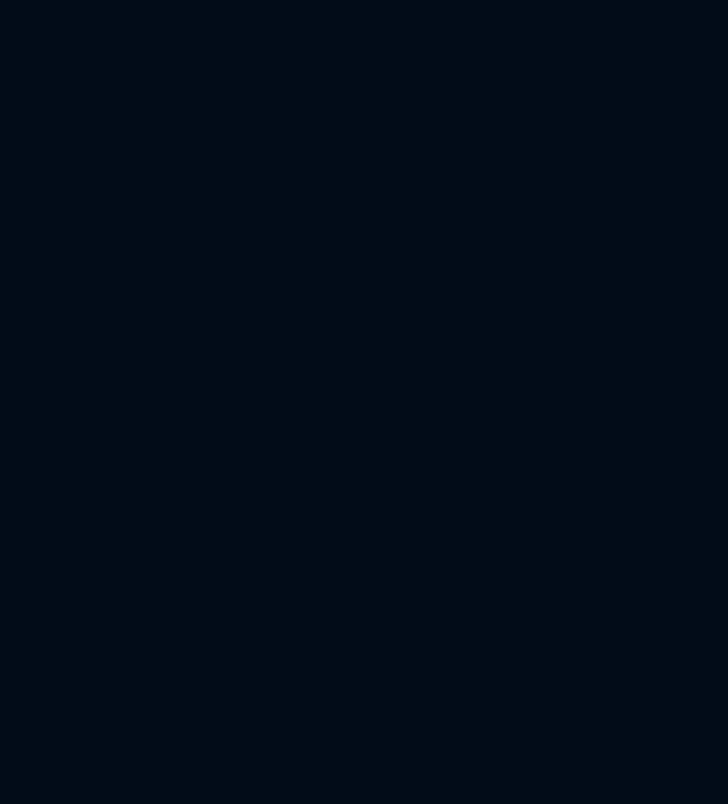
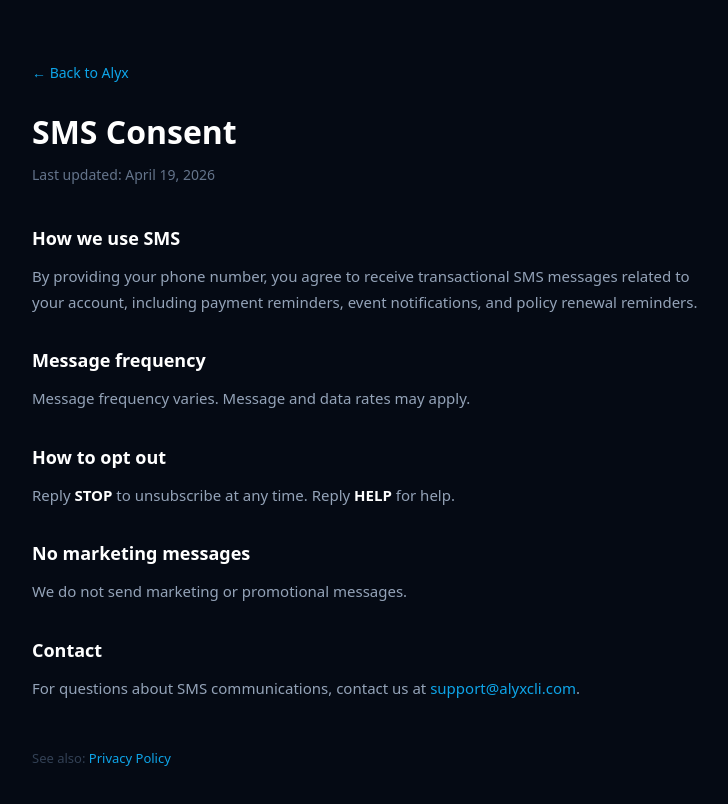
Before and after one commit to josea17m/alyx-landing, a React (Vite) app: page /sms-consent in a window 1280 px wide. Before the commit this address had no page. Shown: the top 804 px of the page, without its empty margins (272-1000 px from the left). Built offline with nearby package versions, Linux system fonts and the light colour scheme.

Commit message:
feat: add /sms-consent page for Twilio SMS compliance

```diff
--- a/src/App.jsx
+++ b/src/App.jsx
@@ -3,6 +3,7 @@
 import GetStarted from './components/GetStarted'
 import Privacy from './components/Privacy'
 import DeleteAccount from './components/DeleteAccount'
+import SmsConsent from './components/SmsConsent'
 
 export default function App() {
   return (
@@ -12,6 +13,7 @@
         <Route path="/get-started" element={<GetStarted />} />
         <Route path="/privacy" element={<Privacy />} />
         <Route path="/delete-account" element={<DeleteAccount />} />
+        <Route path="/sms-consent" element={<SmsConsent />} />
       </Routes>
     </BrowserRouter>
   )
--- /dev/null
+++ b/src/components/SmsConsent.jsx
@@ -0,0 +1,67 @@
+export default function SmsConsent() {
+  return (
+    <div style={{ background: '#050a14', minHeight: '100vh', color: '#e2e8f0', fontFamily: 'system-ui, sans-serif' }}>
+      <div style={{ maxWidth: '720px', margin: '0 auto', padding: '60px 24px' }}>
+
+        <a href="/" style={{ color: '#0ea5e9', fontSize: '14px', textDecoration: 'none' }}>← Back to Alyx</a>
+
+        <h1 style={{ fontSize: '32px', fontWeight: '700', color: '#fff', marginTop: '24px', marginBottom: '8px' }}>
+          SMS Consent
+        </h1>
+        <p style={{ color: '#64748b', fontSize: '14px', marginBottom: '40px' }}>
+          Last updated: April 19, 2026
+        </p>
+
+        <Section title="How we use SMS">
+          <p>
+            By providing your phone number, you agree to receive transactional SMS messages
+            related to your account, including payment reminders, event notifications, and
+            policy renewal reminders.
+          </p>
+        </Section>
+
+        <Section title="Message frequency">
+          <p>Message frequency varies. Message and data rates may apply.</p>
+        </Section>
+
+        <Section title="How to opt out">
+          <p>
+            Reply <strong style={{ color: '#fff' }}>STOP</strong> to unsubscribe at any time.
+            Reply <strong style={{ color: '#fff' }}>HELP</strong> for help.
+          </p>
+        </Section>
+
+        <Section title="No marketing messages">
+          <p>We do not send marketing or promotional messages.</p>
+        </Section>
+
+        <Section title="Contact">
+          <p>
+            For questions about SMS communications, contact us at{' '}
+            <a href="mailto:support@alyxcli.com" style={link}>support@alyxcli.com</a>.
+          </p>
+        </Section>
+
+        <p style={{ marginTop: '48px', color: '#334155', fontSize: '13px' }}>
+          See also:{' '}
+          <a href="/privacy" style={link}>Privacy Policy</a>
+        </p>
+      </div>
+    </div>
+  );
+}
+
+function Section({ title, children }) {
+  return (
+    <div style={{ marginBottom: '32px' }}>
+      <h2 style={{ fontSize: '18px', fontWeight: '600', color: '#fff', marginBottom: '12px' }}>
+        {title}
+      </h2>
+      <div style={{ color: '#94a3b8', fontSize: '15px', lineHeight: '1.7' }}>
+        {children}
+      </div>
+    </div>
+  );
+}
+
+const link = { color: '#0ea5e9', textDecoration: 'none' };
```
